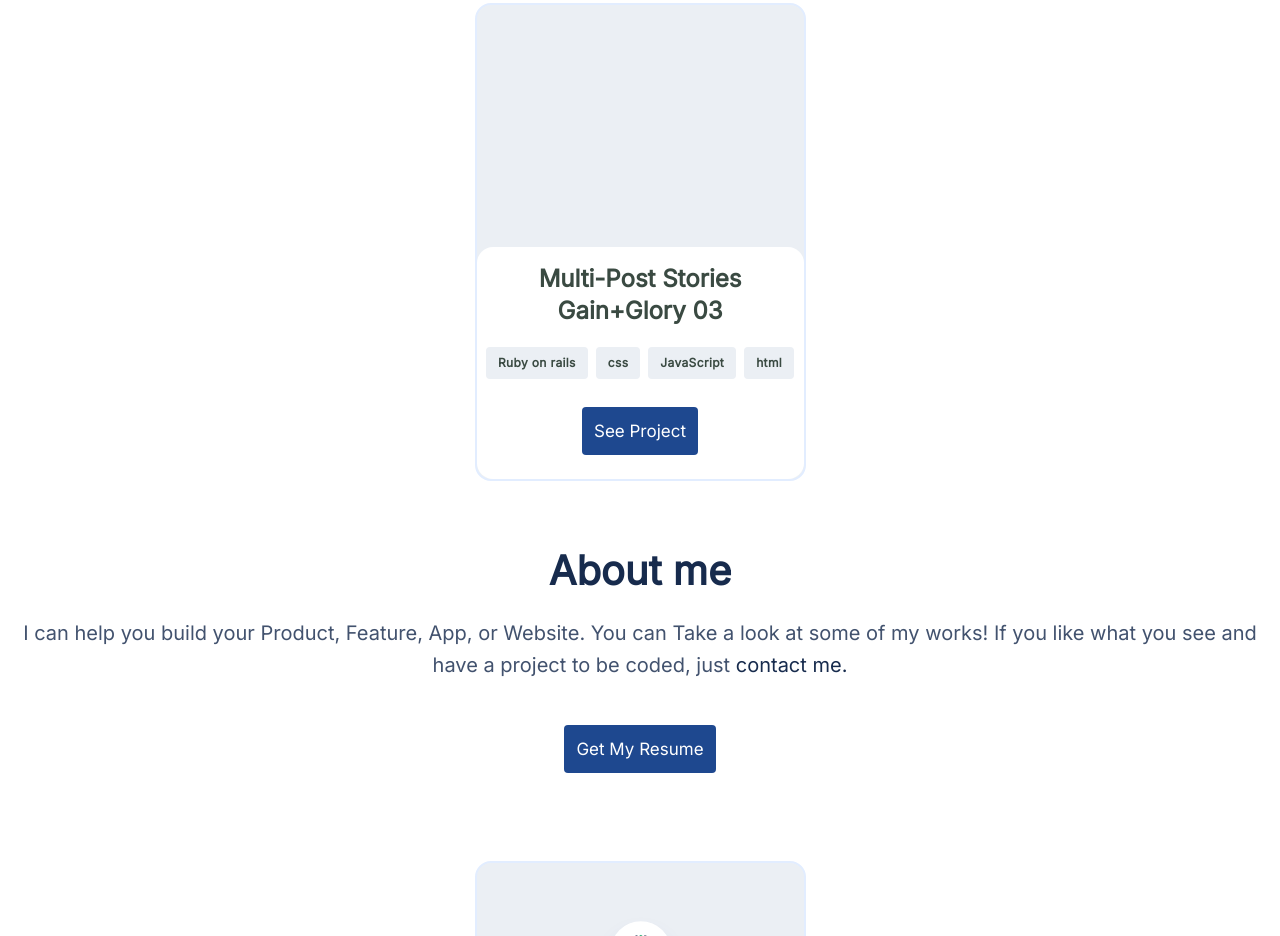
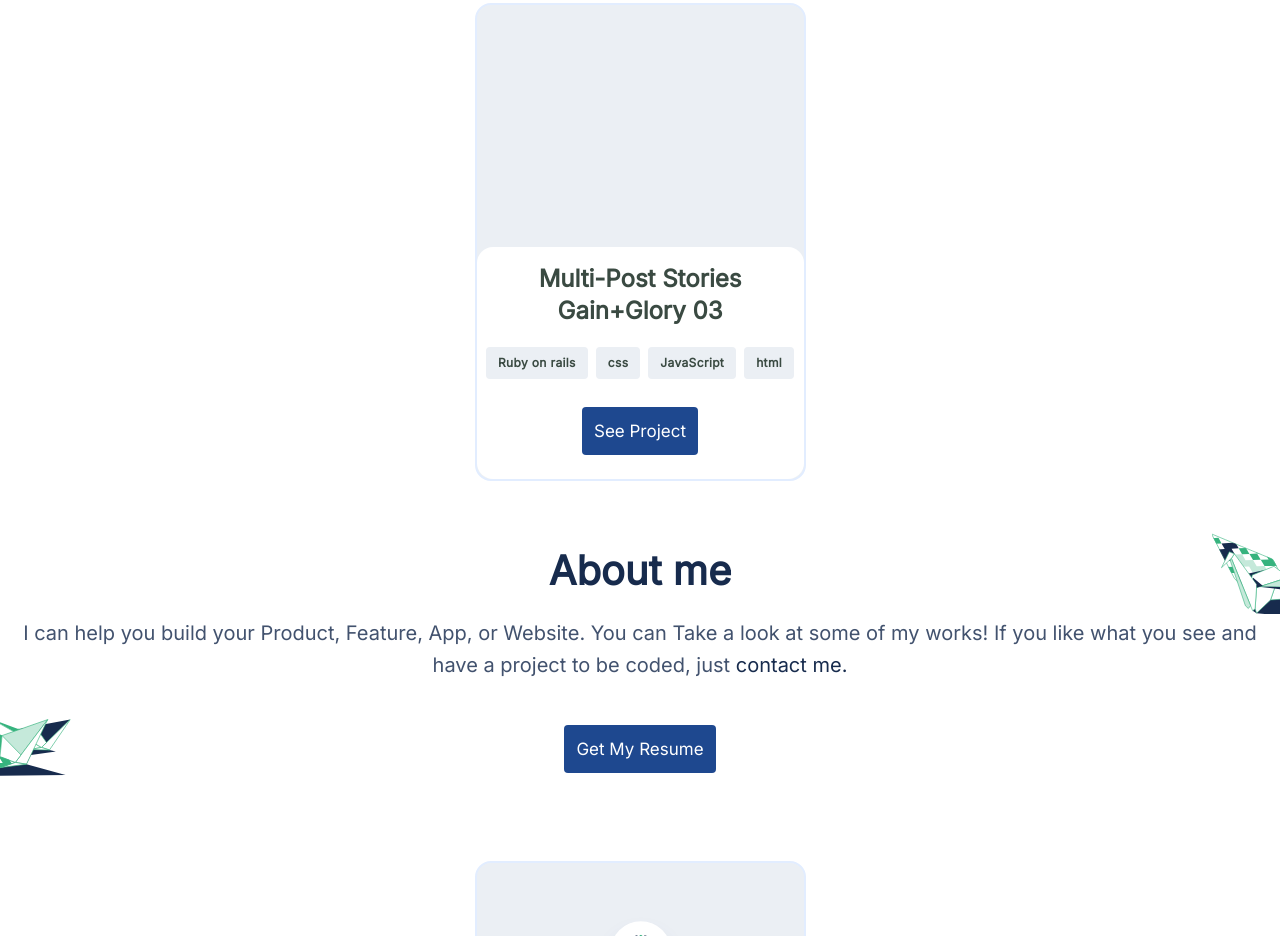
Before and after one commit to carlosmuerto/Portfolio, a website: page index.html in a window 1280 px wide. Shown: the part 1864-2800 px from the top of the page. Drawn offline with Linux system fonts and the light colour scheme.

Commit message:
Add About header img decoration

```diff
--- a/css/style.css
+++ b/css/style.css
@@ -203,6 +203,7 @@ section#about > header {
   flex-direction: column;
   justify-content: space-between;
   align-items: center;
+  position: relative;
 }
 
 section#works > header h2,
@@ -311,6 +312,21 @@ section#works .card-body li {
   color: #3a4a42;
 }
 
+section#about > header img.decoration {
+  position: absolute;
+  z-index: -1;
+}
+
+section#about > header img#decoration1 {
+  top: -40px;
+  right: 0;
+}
+
+section#about > header img#decoration2 {
+  bottom: 20px;
+  left: 0;
+}
+
 section#about .card-body li {
   height: 40px;
   line-height: 40px;
--- a/index.html
+++ b/index.html
@@ -111,10 +111,14 @@
 
 		<section id="about">
 			<header>
+				<img id="decoration1" class="decoration" src="assets/about/illustration 1-about me mobile.svg" alt="decoration">
+				<img id="decoration2" class="decoration" src="assets/about/illustration 2-about me mobile.svg" alt="decoration">
+
 				<h2>About me</h2>
 				<p>I can help you build your Product, Feature, App, or Website. You can Take a look at some of my works! If you
 					like what you see and have a project to be coded, just <a href="#">contact me.</a></p>
 				<button disabled="disabled">Get My Resume</button>
+
 			</header>
 
 			<article class="card">
```
